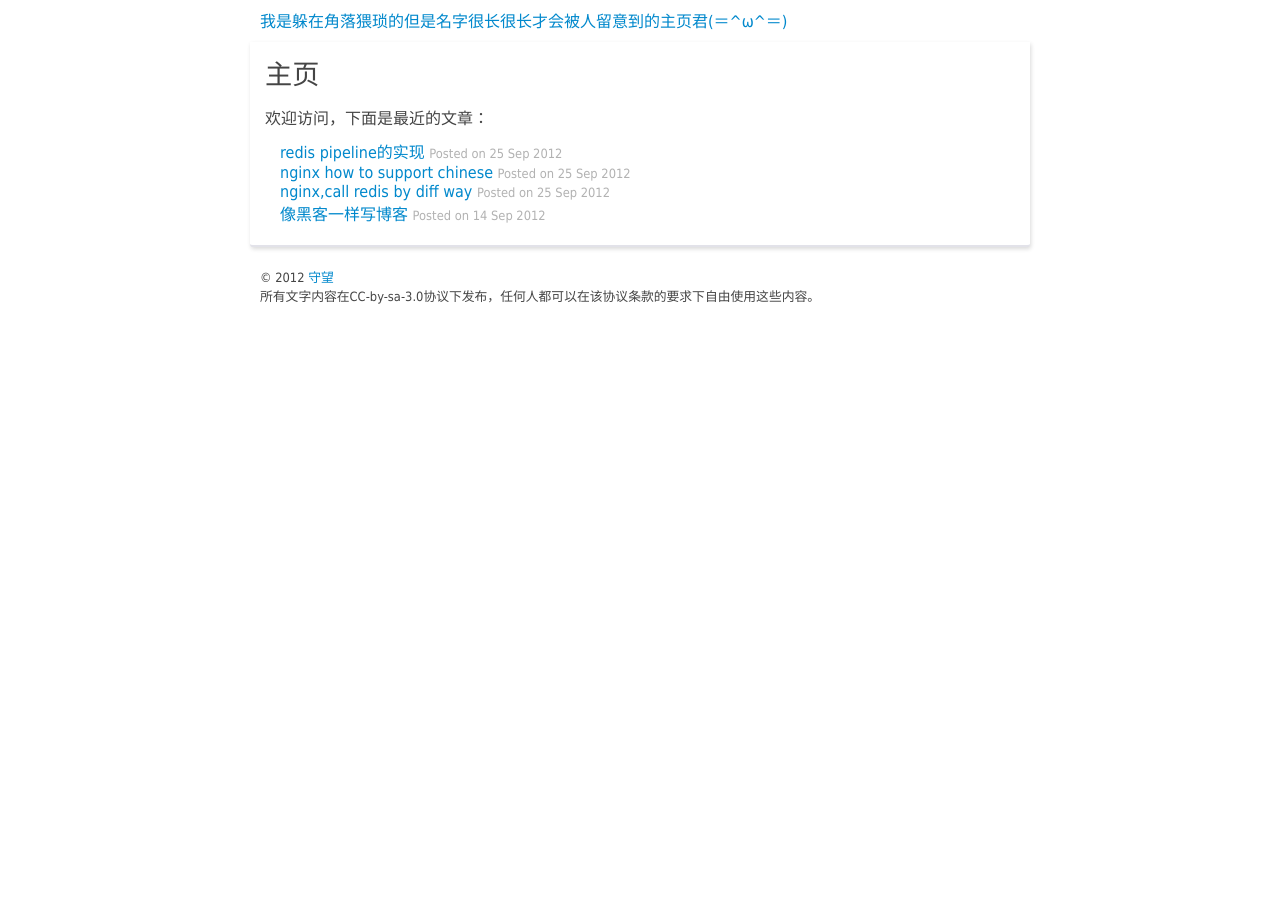
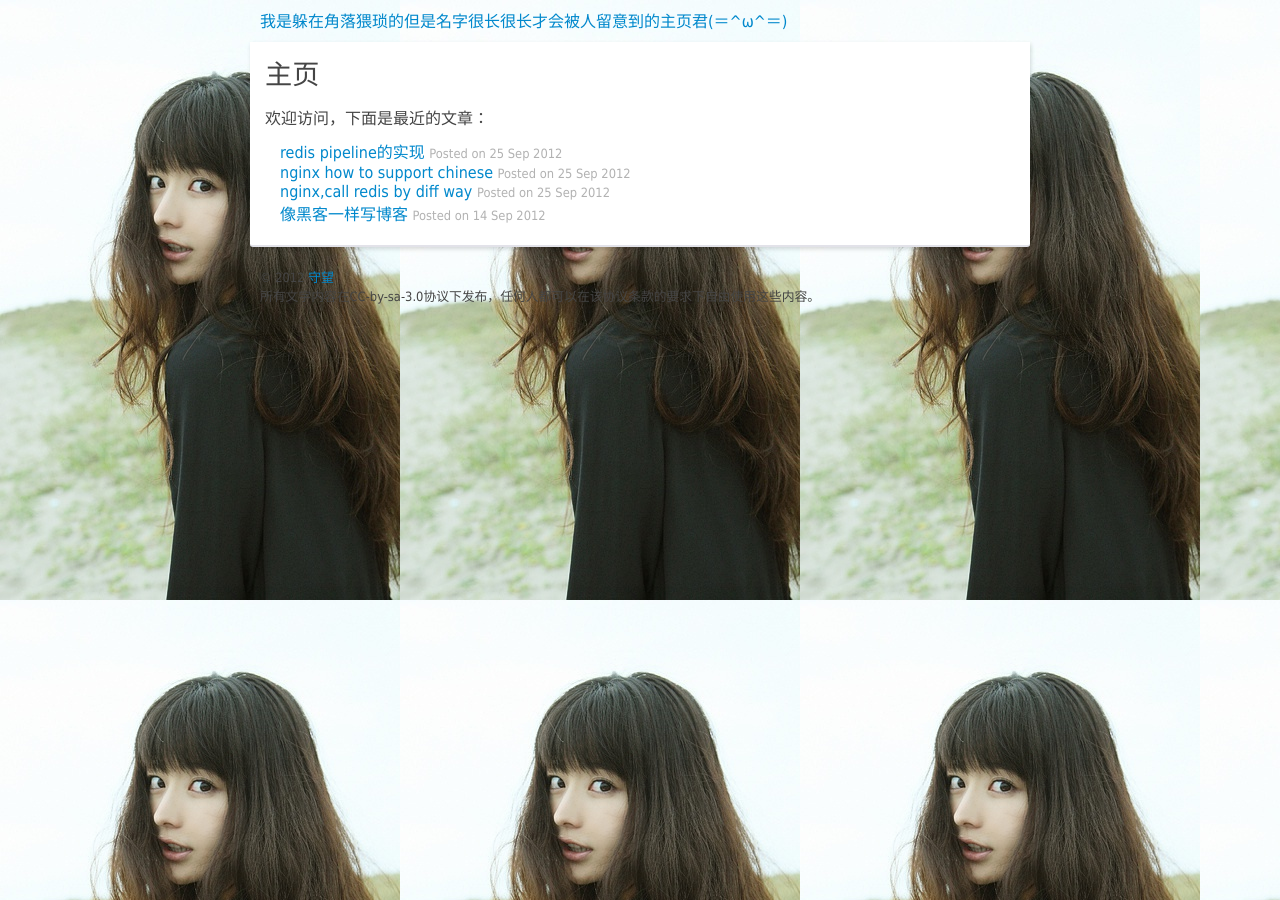
Before and after one commit to hopestar/hopestar.github.com, a Jekyll site: the page built from index.html, in a window 1280 px wide. Built offline with Jekyll 4.4.1, drawn with Linux system fonts in a browser that asks for light colours; Markdown is read by kramdown in place of the engine named in the settings.

Commit message:
Update index.html

```diff
--- a/index.html
+++ b/index.html
@@ -2,7 +2,7 @@
 layout: default
 title: 主页
 ---
-
+<body background="/img/original_8xvD_67930000db92125f.jpg"></body>
 <div id="content">
   <h1>主页</h1>
   <p>欢迎访问，下面是最近的文章：</p>
```
